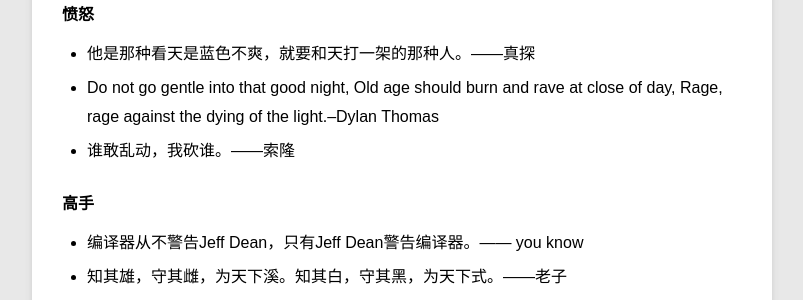
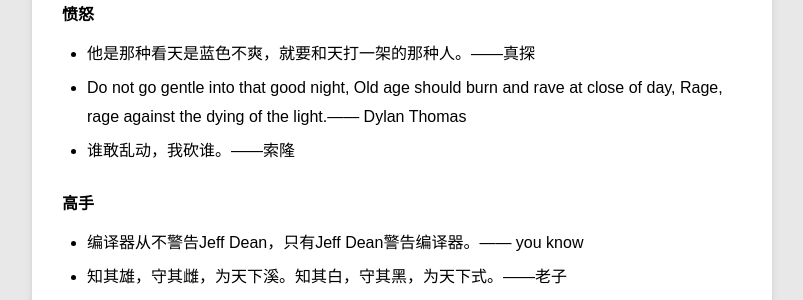
Before and after one commit to zorrock/zorrock.github.io, a Jekyll site: the page built from _posts/opinion/2014-12-31-you-know.md, in a window 1280 px wide and 900 px high, scrolled down 1232 px. Shown: the part 181-481 px from the top of the window, without its empty margins (78-881 px from the left). Built offline with Jekyll 4.4.1, drawn with Linux system fonts in a browser that asks for light colours; Markdown is read by kramdown in place of the engine named in the settings.

```diff
--- a/_posts/opinion/2014-12-31-you-know.md
+++ b/_posts/opinion/2014-12-31-you-know.md
@@ -36,7 +36,7 @@ description: 不要温和的步入那个良夜
 
 ####愤怒
 * 他是那种看天是蓝色不爽，就要和天打一架的那种人。——真探
-* Do not go gentle into that good night, Old age should burn and rave at close of day, Rage, rage against the dying of the light.--Dylan Thomas
+* Do not go gentle into that good night, Old age should burn and rave at close of day, Rage, rage against the dying of the light.—— Dylan Thomas
 * 谁敢乱动，我砍谁。——索隆
 
 ####高手
```
